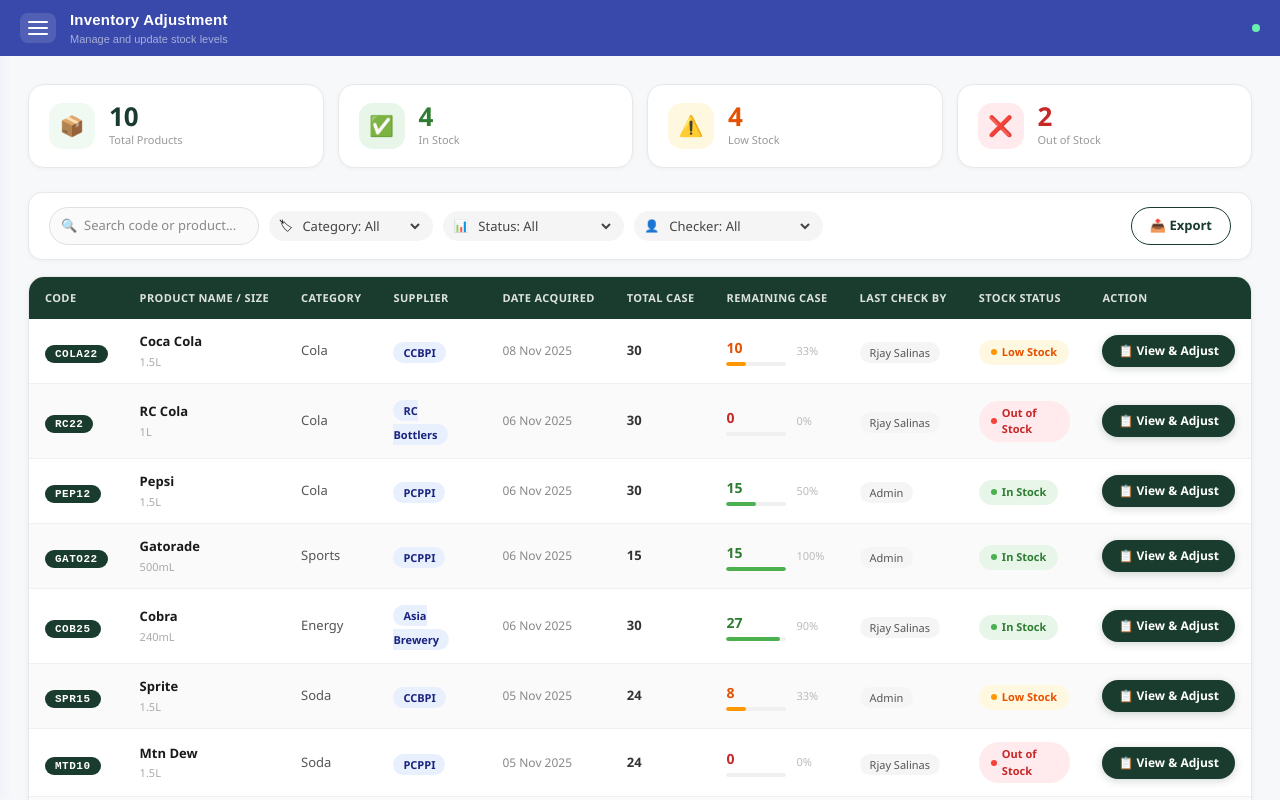
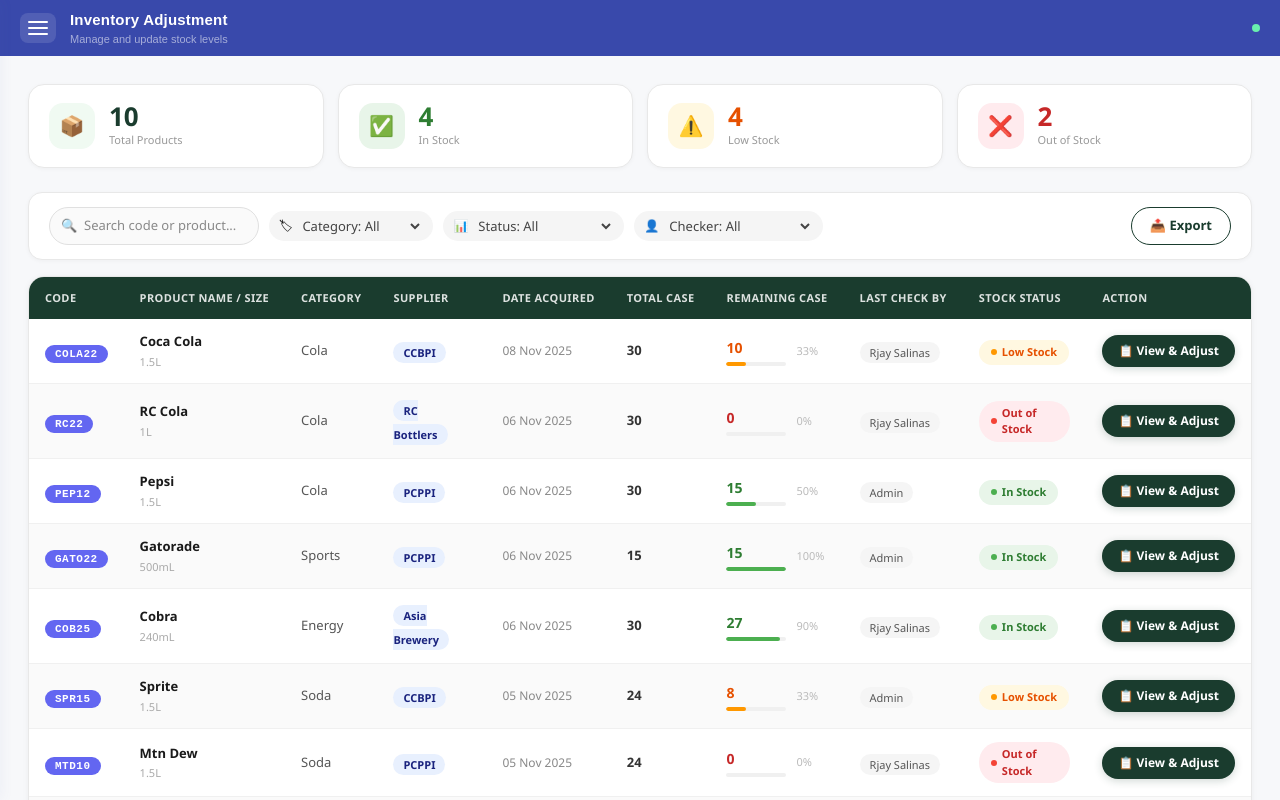
Before and after one commit to ken-masi/C-C, a Next.js app: page /inventory/adjustment in a window 1280 px wide. Built offline with nearby package versions, Linux system fonts and the light colour scheme.

Commit message:
Inventory Adjustment

```diff
--- a/app/(inventory)/inventory/adjustment/InventoryAdjustmentPage.tsx
+++ b/app/(inventory)/inventory/adjustment/InventoryAdjustmentPage.tsx
@@ -209,7 +209,7 @@ export default function InventoryAdjustmentPage() {
                   >
                     {/* Code */}
                     <td style={{ padding: "13px 16px" }}>
-                      <span style={{ background: "#1a3c2e", color: "#fff", padding: "3px 10px", borderRadius: "20px", fontSize: "11px", fontFamily: "monospace", fontWeight: 700, letterSpacing: "0.5px" }}>
+                      <span style={{ background: "#6366f1", color: "#fff", padding: "3px 10px", borderRadius: "20px", fontSize: "11px", fontFamily: "monospace", fontWeight: 700, letterSpacing: "0.5px" }}>
                         {p.code}
                       </span>
                     </td>
@@ -293,7 +293,7 @@ export default function InventoryAdjustmentPage() {
           }}>
 
             {/* Header */}
-            <div style={{ background: "linear-gradient(135deg, #1a3c2e 0%, #2e7d32 100%)", borderRadius: "24px 24px 0 0", padding: "24px 28px" }}>
+            <div style={{ background: "linear-gradient(135deg, #6366f1, #3c3eb1fb 100%)", borderRadius: "24px 24px 0 0", padding: "24px 28px" }}>
               <div style={{ display: "flex", justifyContent: "space-between", alignItems: "flex-start" }}>
                 <div>
                   <div style={{ display: "flex", alignItems: "center", gap: "10px", marginBottom: "6px" }}>
```
